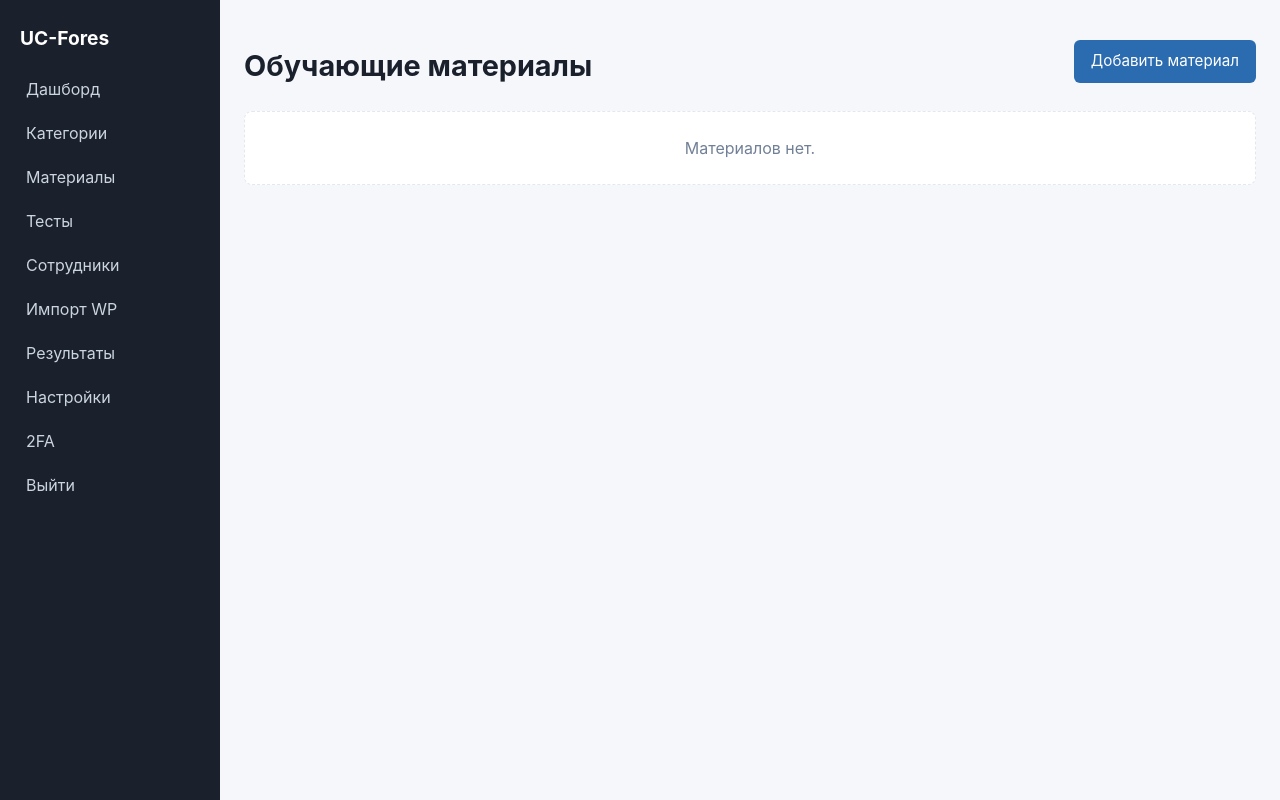
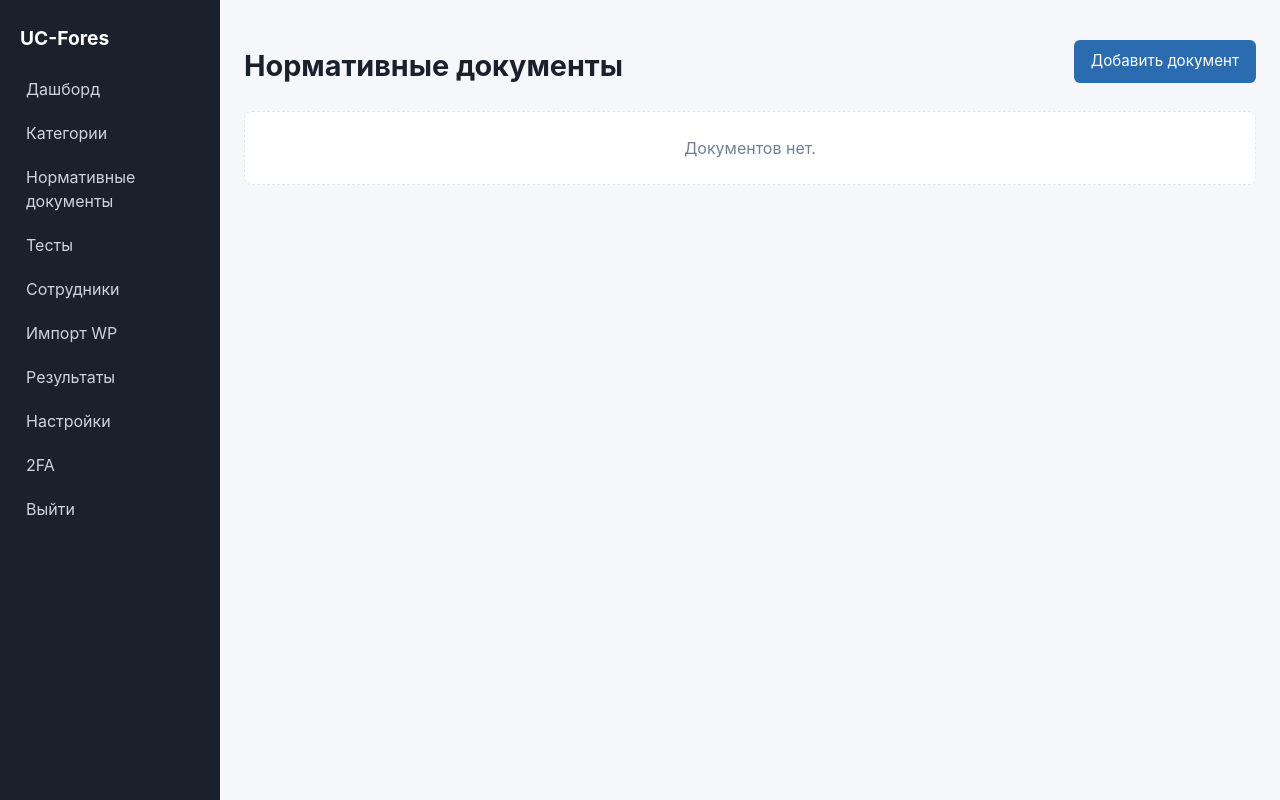
Before and after one commit to bi333on/uc_fores, a Flask app: page /admin/materials/ in a window 1280 px wide. Run offline with Flask 3, Linux system fonts and the light colour scheme; a user stored in the database is signed in; data that the repository does not hold is empty; some libraries are stand-ins or nearby versions.

Commit message:
Переименование: Обучающие материалы → Нормативные документы

```diff
--- a/app.py
+++ b/app.py
@@ -836,7 +836,7 @@ def _material_form(material):
                 return render_template("admin/material_edit.html", material=material, categories=categories)
             material.file_path = path
         db.session.commit()
-        flash("Материал сохранён.", "success")
+        flash("Документ сохранён.", "success")
         return redirect(url_for("admin_materials"))
     return render_template("admin/material_edit.html", material=material, categories=categories)
 
@@ -847,7 +847,7 @@ def admin_material_delete(material_id):
     material = Material.query.get_or_404(material_id)
     db.session.delete(material)
     db.session.commit()
-    flash("Материал удалён.", "success")
+    flash("Документ удалён.", "success")
     return redirect(url_for("admin_materials"))
 
 
--- a/templates/admin/base.html
+++ b/templates/admin/base.html
@@ -13,7 +13,7 @@
   <nav class="admin-nav">
     <a href="{{ url_for('admin_dashboard') }}">Дашборд</a>
     <a href="{{ url_for('admin_categories') }}">Категории</a>
-    <a href="{{ url_for('admin_materials') }}">Материалы</a>
+    <a href="{{ url_for('admin_materials') }}">Нормативные документы</a>
     <a href="{{ url_for('admin_tests') }}">Тесты</a>
     <a href="{{ url_for('admin_employees') }}">Сотрудники</a>
     <a href="{{ url_for('admin_import') }}">Импорт WP</a>
--- a/templates/admin/dashboard.html
+++ b/templates/admin/dashboard.html
@@ -5,7 +5,7 @@
 
 <div class="stats-grid">
   <div class="stat"><div class="stat-num">{{ stats.categories }}</div><div>Категории</div></div>
-  <div class="stat"><div class="stat-num">{{ stats.materials }}</div><div>Материалы</div></div>
+  <div class="stat"><div class="stat-num">{{ stats.materials }}</div><div>Нормативные документы</div></div>
   <div class="stat"><div class="stat-num">{{ stats.tests }}</div><div>Тесты</div></div>
   <div class="stat"><div class="stat-num">{{ stats.employees }}</div><div>Сотрудники</div></div>
   <div class="stat"><div class="stat-num">{{ stats.attempts }}</div><div>Пройдено</div></div>
--- a/templates/admin/material_edit.html
+++ b/templates/admin/material_edit.html
@@ -1,7 +1,7 @@
 {% extends "admin/base.html" %}
-{% block title %}Материал{% endblock %}
+{% block title %}Нормативный документ{% endblock %}
 {% block content %}
-<h1>{{ 'Редактировать' if material else 'Новый' }} материал</h1>
+<h1>{{ 'Редактировать' if material else 'Новый' }} документ</h1>
 <form method="post" enctype="multipart/form-data">
   <label>Название
     <input type="text" name="title" value="{{ material.title if material else '' }}" required>
@@ -16,7 +16,7 @@
   <label>Описание
     <textarea name="description">{{ material.description if material else '' }}</textarea>
   </label>
-  <label>Текст материала (опционально, вместо/вместе с PDF)
+  <label>Текст документа (опционально, вместо/вместе с PDF)
     <textarea name="content" rows="8">{{ material.content if material else '' }}</textarea>
   </label>
   <label>PDF-файл ({% if material and material.file_path %}заменяет текущий: {{ material.file_path }}{% else %}опционально{% endif %})
--- a/templates/admin/materials.html
+++ b/templates/admin/materials.html
@@ -1,9 +1,9 @@
 {% extends "admin/base.html" %}
-{% block title %}Материалы{% endblock %}
+{% block title %}Нормативные документы{% endblock %}
 {% block content %}
 <div class="page-head">
-  <h1>Обучающие материалы</h1>
-  <a class="btn btn-primary" href="{{ url_for('admin_material_new') }}">Добавить материал</a>
+  <h1>Нормативные документы</h1>
+  <a class="btn btn-primary" href="{{ url_for('admin_material_new') }}">Добавить документ</a>
 </div>
 
 {% if materials %}
@@ -18,7 +18,7 @@
       <td>{% if m.is_active %}✓{% else %}✗{% endif %}</td>
       <td class="row-actions">
         <a class="btn btn-sm btn-outline" href="{{ url_for('admin_material_edit', material_id=m.id) }}">Редактировать</a>
-        <form method="post" action="{{ url_for('admin_material_delete', material_id=m.id) }}" onsubmit="return confirm('Удалить материал?');" style="display:inline">
+        <form method="post" action="{{ url_for('admin_material_delete', material_id=m.id) }}" onsubmit="return confirm('Удалить документ?');" style="display:inline">
           <button class="btn btn-sm btn-danger" type="submit">Удалить</button>
         </form>
       </td>
@@ -27,6 +27,6 @@
   </tbody>
 </table>
 {% else %}
-<div class="empty">Материалов нет.</div>
+<div class="empty">Документов нет.</div>
 {% endif %}
 {% endblock %}
--- a/templates/category.html
+++ b/templates/category.html
@@ -7,12 +7,12 @@
 
 {% if not current_user.is_authenticated %}
   <div class="notice">
-    Для доступа к материалам и тестированию
+    Для доступа к документам и тестированию
     <a href="{{ url_for('login', next=url_for('category_page', slug=category.slug)) }}">войдите в личный кабинет</a>.
   </div>
 {% else %}
   <section class="block">
-    <h2>Обучающие материалы</h2>
+    <h2>Нормативные документы</h2>
     {% if materials %}
       <ul class="materials">
         {% for m in materials %}
@@ -36,7 +36,7 @@
         {% endfor %}
       </ul>
     {% else %}
-      <div class="empty">Материалы не добавлены.</div>
+      <div class="empty">Документы не добавлены.</div>
     {% endif %}
   </section>
 
--- a/templates/index.html
+++ b/templates/index.html
@@ -3,7 +3,7 @@
 {% block content %}
 <section class="hero">
   <h1>Онлайн обучение и тестирование</h1>
-  <p>Выберите курс, изучите материалы и пройдите предварительное и итоговое тестирование.</p>
+  <p>Выберите курс, изучите нормативные документы и пройдите предварительное и итоговое тестирование.</p>
 </section>
 
 {% if categories %}
```
